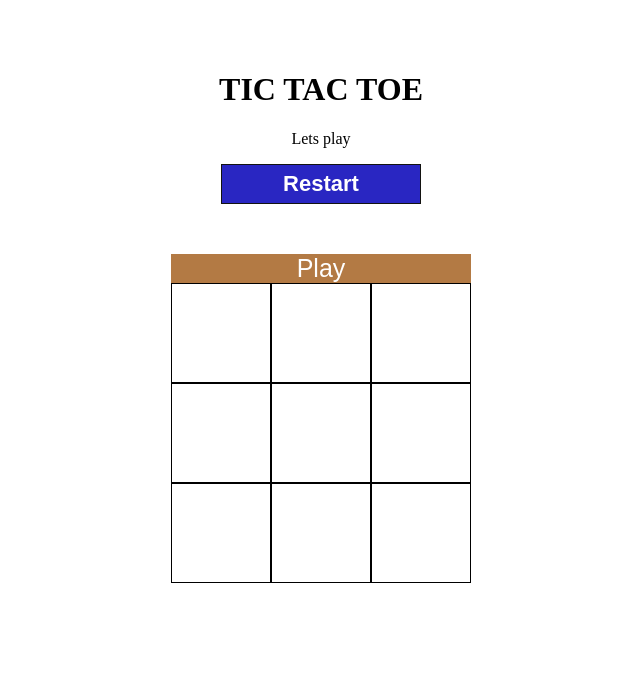
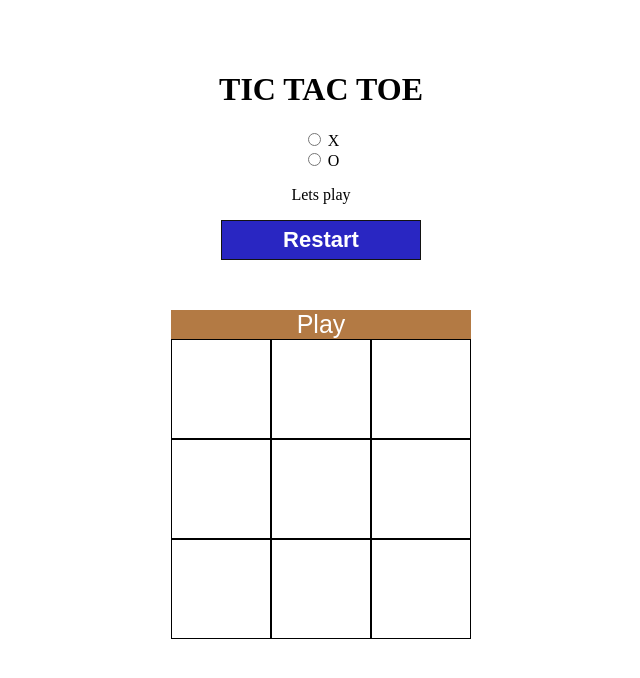
Before and after one commit to nilamroychoudhury1999/Tic-tac-toe-firebase.github.io, a plain HTML site: page index.html in a window 1280 px wide. Shown: the whole page, without its empty margins (319-959 px from the left). Drawn offline with Linux system fonts and the light colour scheme; no server answers.

Commit message:
Update index.html

```diff
--- a/index.html
+++ b/index.html
@@ -14,6 +14,10 @@
         <div class="jumbotron">
             <center>
                 <h1>TIC TAC TOE</h1>
+                                <input type="radio" id="X" name="Button" value="X">
+                <label for="btn1">  X</label><br>
+                <input type="radio" id="O" name="Button" value="O">
+                <label for="btn2">O</label><br>
                 <p>Lets play</p>
                 <button onclick="replay()">Restart</button>
             </center>
```
